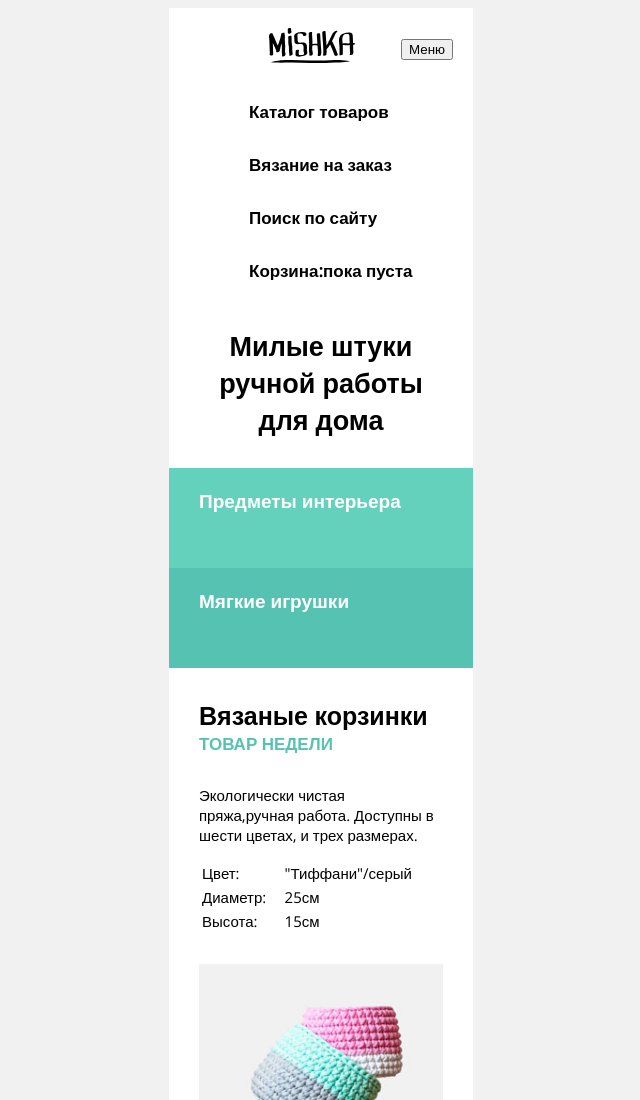
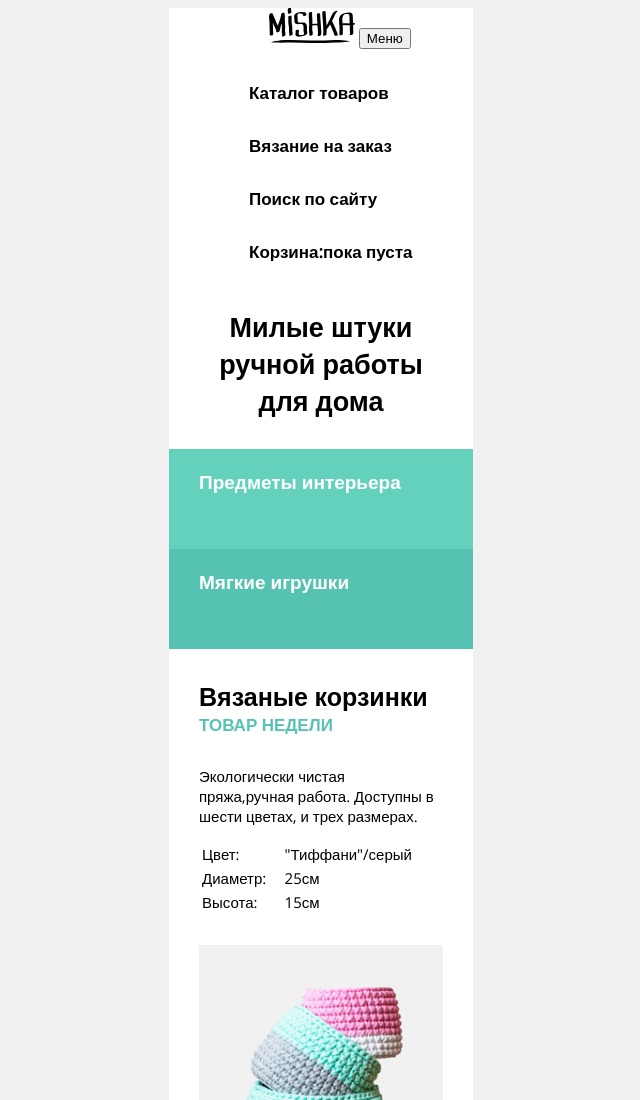
Before and after one commit to mxwau4ep/1221807-mishka-19, a website: page source/index.html in a window 1280 px wide. Shown: the top 1100 px of the page, without its empty margins (319-959 px from the left). Drawn offline with nearby package versions, Linux system fonts and the light colour scheme; files that its build step writes are made by us from their sources.

Commit message:
Препроцессоры и автоматизация

```diff
--- a/source/index.html
+++ b/source/index.html
@@ -8,15 +8,11 @@
   </head>
   <body>
     <header class="page-header">
-      <div class="page-header__logo-toggle">
-        <div class="page-header__logo">
-        <a class="page-header__logo-link">
+      <div class="page-header__logo">
+        <a href="index.html" class="page-header__logo-link">
         <img class="page-header__logo-image" src="img/logo-mobile.svg" alt="Логотип Mishka">
         </a>
-        </div>
-        <div class="main-nav__toggle">
-        <button class="main-nav__toggle-button" type="button">Меню</button>
-        </div>
+        <button class="main-nav__button" type="button">Меню</button>
       </div>
       <nav class="main-nav">
       <div class="main-nav__wrapper">
```
